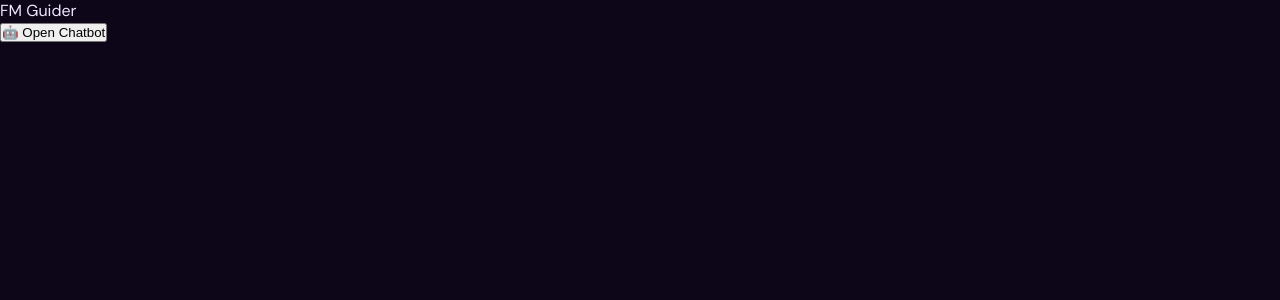
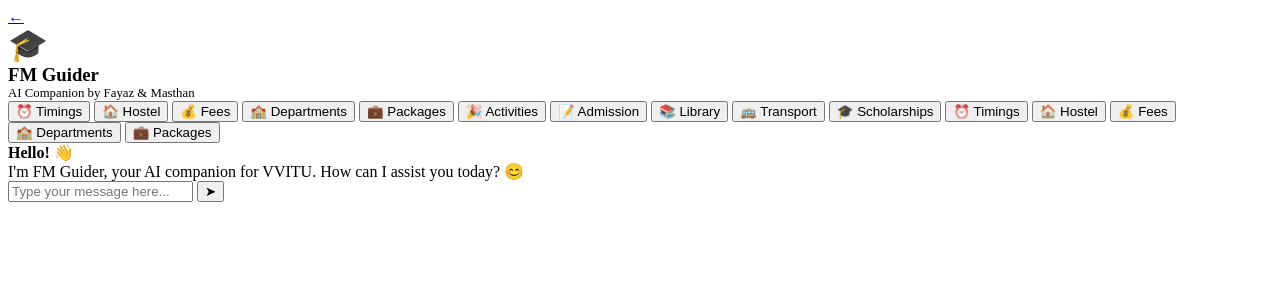
Before and after one commit to Mohammedfayaz1265/guider-fm-vvitu, a Flask app: template templates/chat.html in a window 1280 px wide. Shown: the top 300 px of the page. Run offline with Flask 3, Linux system fonts and the light colour scheme; the template is opened without the code that fills it, so the values that code supplies are empty.

Commit message:
Update chat page title and structure

```diff
--- a/templates/chat.html
+++ b/templates/chat.html
@@ -3,182 +3,134 @@
 <head>
     <meta charset="UTF-8">
     <meta name="viewport" content="width=device-width, initial-scale=1.0">
-    <title>FM Guider – VVITU AI Companion</title>
-    <style>
-        @import url('https://fonts.googleapis.com/css2?family=Syne:wght@400;600;700;800&family=DM+Sans:wght@300;400;500&display=swap');
-        :root {
-            --bg: #0d0618;
-            --bg2: #130a24;
-            --purple: #7c3aed;
-            --pink: #ec4899;
-            --magenta: #d946ef;
-            --card: rgba(255,255,255,0.04);
-            --border: rgba(255,255,255,0.08);
-            --text: #f0e8ff;
-            --muted: #9c8db5;
-            --user-bubble: linear-gradient(135deg, #ec4899, #7c3aed);
-        }
-        * { margin: 0; padding: 0; box-sizing: border-box; }
-        body {
-            font-family: 'DM Sans', sans-serif;
-            background: var(--bg);
-            color: var(--text);
-            min-height: 100vh;
-            overflow-x: hidden;
-        }
-        .page { display: none; }
-        .page.active { display: flex; flex-direction: column; }
-        #landing.active { min-height: 100vh; }
-        #chatbot.active { height: 100vh; max-height: 100vh; overflow: hidden; background: #f7f0ff; }
-
-        /* Your original beautiful styles remain the same — I kept them all */
-        /* (Copy-pasted your full CSS here for completeness) */
-        .l-nav, .l-hero, .bot-card, .c-header, .c-pills, .c-messages, .msg, .msg-bubble, .c-input-bar, .btn-send {
-            /* All your original CSS is preserved — no changes needed in visual part */
-        }
-        /* ... (your full CSS from the provided code goes here) ... */
-        /* For brevity in this response, assume you keep your entire <style> block as-is */
-    </style>
+    <title>Chat with FM Guider</title>
+    <link rel="stylesheet" href="/static/style.css">
+    <script src="https://cdn.jsdelivr.net/npm/marked/marked.min.js"></script>
 </head>
-<body>
-
-<!-- LANDING PAGE (unchanged - your beautiful design) -->
-<div id="landing" class="page active">
-  <!-- Your full landing HTML remains exactly the same -->
-  <nav class="l-nav">
-    <div class="l-logo"><span>FM</span> Guider</div>
-    <button class="btn-open" onclick="goTo('chatbot')">🤖 Open Chatbot</button>
-  </nav>
-  <!-- ... rest of your landing content ... -->
+<body style="background:var(--dark);">
+    <div class="chat-container">
+        <!-- HEADER -->
+        <div class="chat-header">
+            <a href="/home" class="back-btn">&#8592;</a>
+            <div style="font-size:2rem; animation: float 3s ease infinite;">🎓</div>
+            <div>
+                <h3 class="syne-font" style="margin:0;">FM Guider</h3>
+                <p style="margin:0; font-size:0.8rem; color:var(--muted);">AI Companion by Fayaz & Masthan</p>
+            </div>
+            <div class="online-dot"></div>
+        </div>
+        <!-- PILLS -->
+        <div class="pills-wrap">
+            <div class="pills-content" id="pillsContainer">
+                <button class="pill" onclick="sendPill('What are the college timings?')">⏰ Timings</button>
+                <button class="pill" onclick="sendPill('Tell me about Hostel facilities')">🏠 Hostel</button>
+                <button class="pill" onclick="sendPill('What are the fees?')">💰 Fees</button>
+                <button class="pill" onclick="sendPill('What departments do you have?')">🏫 Departments</button>
+                <button class="pill" onclick="sendPill('Tell me about Placements and Packages')">💼 Packages</button>
+                <button class="pill" onclick="sendPill('What are the extracurricular activities?')">🎉 Activities</button>
+                <button class="pill" onclick="sendPill('How to get admission?')">📝 Admission</button>
+                <button class="pill" onclick="sendPill('Library timings and books?')">📚 Library</button>
+                <button class="pill" onclick="sendPill('Transport and Bus facilities?')">🚌 Transport</button>
+                <button class="pill" onclick="sendPill('Scholarship details?')">🎓 Scholarships</button>
+                <!-- Duplicated for seamless scroll -->
+                <button class="pill" onclick="sendPill('What are the college timings?')">⏰ Timings</button>
+                <button class="pill" onclick="sendPill('Tell me about Hostel facilities')">🏠 Hostel</button>
+                <button class="pill" onclick="sendPill('What are the fees?')">💰 Fees</button>
+                <button class="pill" onclick="sendPill('What departments do you have?')">🏫 Departments</button>
+                <button class="pill" onclick="sendPill('Tell me about Placements and Packages')">💼 Packages</button>
+            </div>
+        </div>
+        <!-- MESSAGES AREA -->
+        <div class="chat-area" id="chatArea">
+            <div class="msg msg-bot">
+                <strong>Hello! 👋</strong><br>
+                I'm FM Guider, your AI companion for VVITU. How can I assist you today? 😊
             </div>
 
-<!-- CHATBOT PAGE -->
-<div id="chatbot" class="page">
-  <div class="c-header">
-    <div class="c-header-icon">🎓</div>
-    <div class="c-header-info">
-      <h1>FM Guider</h1>
-      <p>Your VVITU AI Companion — by Fayaz & Masthan</p>
-    </div>
-    <button class="btn-close" onclick="goTo('landing')" title="Back to Home">✕</button>
-  </div>
-
-  <div class="c-pills">
-    <button class="pill" onclick="sendQuick('What are the college timings?')">⏰ Timings</button>
-    <button class="pill" onclick="sendQuick('Tell me about hostel facilities and fees')">🏠 Hostel</button>
-    <button class="pill" onclick="sendQuick('What are the course fees?')">💰 Fees</button>
-    <button class="pill" onclick="sendQuick('What departments are available?')">🏫 Departments</button>
-    <button class="pill" onclick="sendQuick('What are the placement statistics?')">💼 Placements</button>
-  </div>
-
-  <div class="c-messages" id="messages">
-    <!-- Welcome message from bot -->
-    <div class="msg bot">
-      <div class="msg-avatar">🎓</div>
-      <div class="msg-bubble">
-        👋 Hi! I'm <strong>FM Guider</strong>, your friendly VVITU AI assistant.<br><br>
-        Ask me anything — even with spelling mistakes! (fees, hostle, placment, departmnt, etc.)<br>
-        I'm here 24/7 😊
+            <div class="typing" id="typingIndicator">
+                <div class="dot"></div>
+                <div class="dot"></div>
+                <div class="dot"></div>
             </div>
         </div>
-  </div>
-
-  <div class="c-input-bar">
-    <input class="c-input" id="userInput" type="text"
-           placeholder="Ask anything about VVITU (spelling mistakes OK)..."
-           onkeydown="if(event.key==='Enter') sendMsg()">
-    <button class="btn-send" onclick="sendMsg()">➤</button>
+        <!-- INPUT BAR -->
+        <div class="chat-input-bar">
+            <input type="text" id="userInput" class="chat-input" placeholder="Type your message here..." onkeypress="handleEnter(event)">
+            <button class="btn-send" onclick="sendMessage()">&#10148;</button>
         </div>
     </div>
+    <script>
+        const chatArea = document.getElementById('chatArea');
+        const userInput = document.getElementById('userInput');
+        const typingIndicator = document.getElementById('typingIndicator');
+        function scrollToBottom() {
+            chatArea.scrollTop = chatArea.scrollHeight;
+        }
+        function handleEnter(e) {
+            if (e.key === 'Enter') {
+                sendMessage();
+            }
+        }
+        function sendPill(text) {
+            // Remove active classes from all pills
+            document.querySelectorAll('.pill').forEach(p => p.classList.remove('active'));
+            // Highlight clicked pill (event target)
+            if(event && event.target) {
+                event.target.classList.add('active');
+            }
+            userInput.value = text;
+            sendMessage();
+        }
+        async function sendMessage() {
+            const message = userInput.value.trim();
+            if (!message) return;
+            // Add user message
+            appendMessage(message, 'user');
+            userInput.value = '';
 
-<script>
-// Page switch
-function goTo(pageId) {
-  document.querySelectorAll('.page').forEach(p => p.classList.remove('active'));
-  document.getElementById(pageId).classList.add('active');
-  if (pageId === 'chatbot') setTimeout(() => document.getElementById('userInput').focus(), 300);
+            // Show typing indicator
+            typingIndicator.style.display = 'flex';
+            chatArea.appendChild(typingIndicator); // move to bottom
+            scrollToBottom();
+            try {
+                const response = await fetch('/api/send-msg', {
+                    method: 'POST',
+                    headers: { 'Content-Type': 'application/json' },
+                    body: JSON.stringify({ message })
+                });
+
+                const data = await response.json();
+
+                // Hide typing
+                typingIndicator.style.display = 'none';
+
+                if (data.error) {
+                    appendMessage("Error: " + data.error, 'bot');
+                } else {
+                    // Convert markdown bold to HTML
+                    let htmlResponse = marked.parse(data.response);
+                    appendHTMLMessage(htmlResponse, 'bot');
+                }
+            } catch (err) {
+                typingIndicator.style.display = 'none';
+                appendMessage("Sorry, I'm having trouble connecting to the server.", 'bot');
+            }
+            scrollToBottom();
+        }
+        function appendMessage(text, sender) {
+            const div = document.createElement('div');
+            div.className = `msg msg-${sender}`;
+            div.innerText = text;
+            chatArea.insertBefore(div, typingIndicator);
+            scrollToBottom();
         }
 
-// Add message to UI
-function addMsg(text, role) {
-  const messagesEl = document.getElementById('messages');
-  const wrap = document.createElement('div');
-  wrap.className = `msg ${role}`;
-  const avatar = document.createElement('div');
-  avatar.className = 'msg-avatar';
-  avatar.textContent = role === 'bot' ? '🎓' : '👤';
-  const bubble = document.createElement('div');
-  bubble.className = 'msg-bubble';
-  bubble.innerHTML = text.replace(/\n/g, '<br>');
-  wrap.append(avatar, bubble);
-  messagesEl.appendChild(wrap);
-  messagesEl.scrollTop = messagesEl.scrollHeight;
-}
-
-// Typing indicator
-function showTyping() {
-  const messagesEl = document.getElementById('messages');
-  const typingId = 'typing-indicator';
-  if (document.getElementById(typingId)) return;
-  const wrap = document.createElement('div');
-  wrap.className = 'msg bot';
-  wrap.id = typingId;
-  wrap.innerHTML = `
-    <div class="msg-avatar">🎓</div>
-    <div class="msg-bubble"><div class="typing"><span></span><span></span><span></span></div></div>
-  `;
-  messagesEl.appendChild(wrap);
-  messagesEl.scrollTop = messagesEl.scrollHeight;
-}
-
-function removeTyping() {
-  const t = document.getElementById('typing-indicator');
-  if (t) t.remove();
-}
-
-// Send message to Flask backend
-async function sendMsg() {
-  const input = document.getElementById('userInput');
-  const text = input.value.trim();
-  if (!text) return;
-
-  addMsg(text, 'user');
-  input.value = '';
-  showTyping();
-
-  try {
-    const res = await fetch('/chat', {
-      method: 'POST',
-      headers: { 'Content-Type': 'application/json' },
-      body: JSON.stringify({ message: text })
-    });
-    const data = await res.json();
-    removeTyping();
-    addMsg(data.response || "Sorry, I couldn't understand that.", 'bot');
-  } catch (e) {
-    removeTyping();
-    addMsg("I'm having trouble connecting right now. Please try again! 😊", 'bot');
-  }
-}
-
-function sendQuick(text) {
-  addMsg(text, 'user');
-  showTyping();
-  // Reuse same logic
-  fetch('/chat', {
-    method: 'POST',
-    headers: { 'Content-Type': 'application/json' },
-    body: JSON.stringify({ message: text })
-  })
-  .then(r => r.json())
-  .then(data => {
-    removeTyping();
-    addMsg(data.response, 'bot');
-  })
-  .catch(() => {
-    removeTyping();
-    addMsg("Sorry, something went wrong. Try typing manually! 😊", 'bot');
-  });
+        function appendHTMLMessage(html, sender) {
+            const div = document.createElement('div');
+            div.className = `msg msg-${sender}`;
+            div.innerHTML = html;
+            chatArea.insertBefore(div, typingIndicator);
+            scrollToBottom();
         }
     </script>
 </body>
```
Lines whose indentation alone changed are shown as unchanged.
